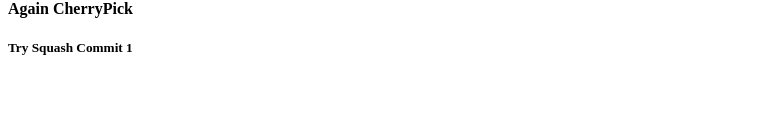
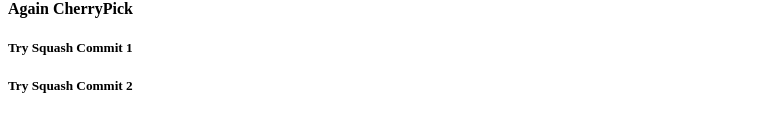
Before and after one commit to vinamra842000/git-using-vs, a plain HTML site: page index.html in a window 1280 px wide. Shown: the part 170-302 px from the top of the page, without its empty margins (0-761 px from the left). Drawn offline with Linux system fonts and the light colour scheme.

Commit message:
Squash Commit 2

```diff
--- a/index.html
+++ b/index.html
@@ -13,5 +13,6 @@
 
     <h4>Again CherryPick</h4>
     <h5>Try Squash Commit 1</h5>
+    <h5>Try Squash Commit 2</h5>
 </body>
 </html>
```
